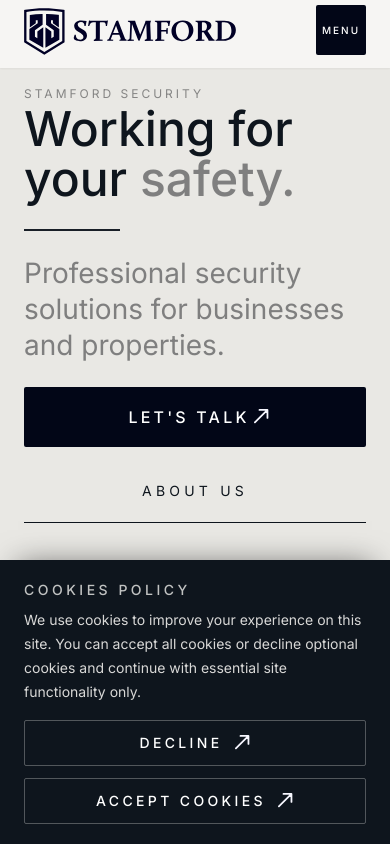
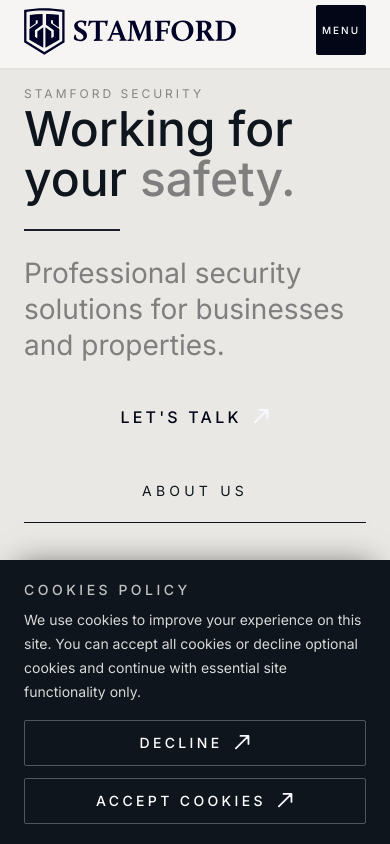
Before and after one commit to RahaAndiyskiy/stamford_security, a Next.js app: page / in a window 390 px wide. In both pictures the pointer is over the link 195 px from the left and 416 px from the top of the page. Shown: the top 844 px of the page. Built offline with nearby package versions, Linux system fonts and the light colour scheme.

Commit message:
Fix mobile button hover behavior for touch devices

```diff
--- a/app/globals.css
+++ b/app/globals.css
@@ -157,7 +157,13 @@
     animation: button2-underline 0.75s cubic-bezier(0.22, 1, 0.36, 1) forwards;
   }
 
-  @media (hover: none) and (pointer: coarse) {
+  @media (hover: none) {
+    .button:hover,
+    .button2:hover {
+      color: inherit !important;
+      background-color: transparent !important;
+    }
+
     .button:hover .button__text,
     .button:hover .button__arrow--base,
     .button:hover .button__arrow--clone,
@@ -166,6 +172,10 @@
       transform: none !important;
       animation: none !important;
       opacity: 1 !important;
+    }
+
+    .button2:hover::after {
+      transform: scaleX(1) !important;
     }
   }
 
```
